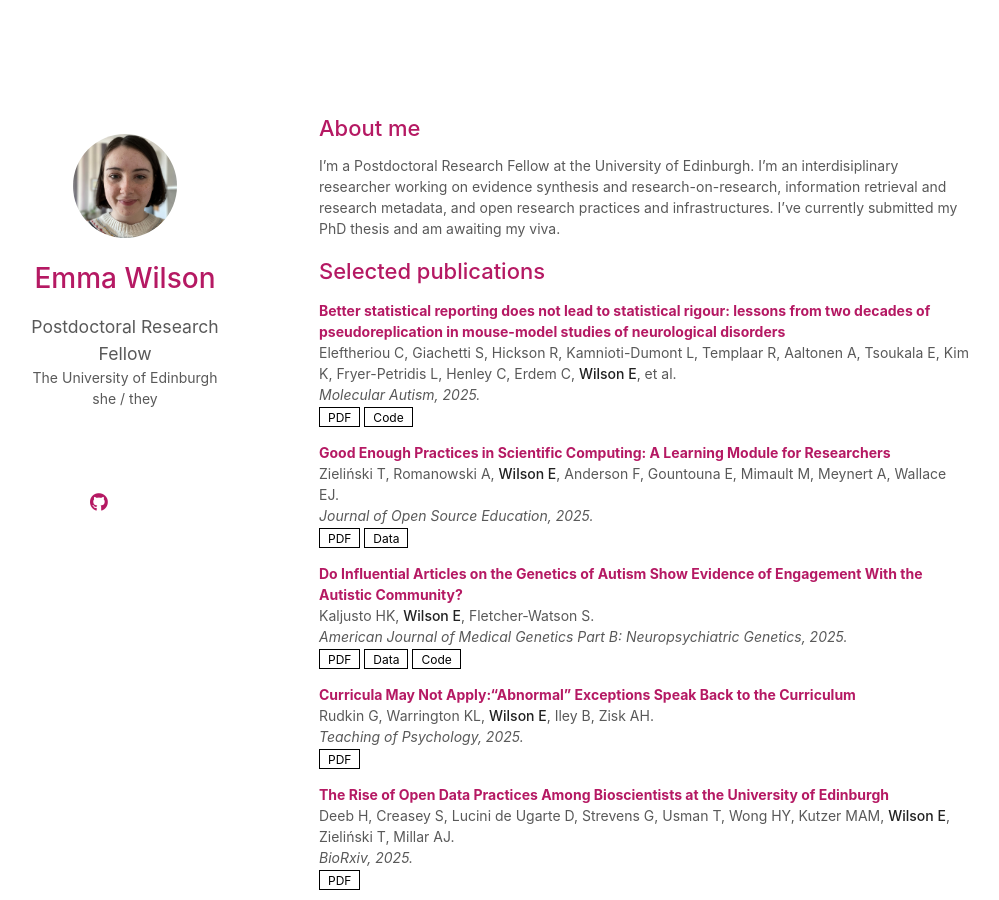
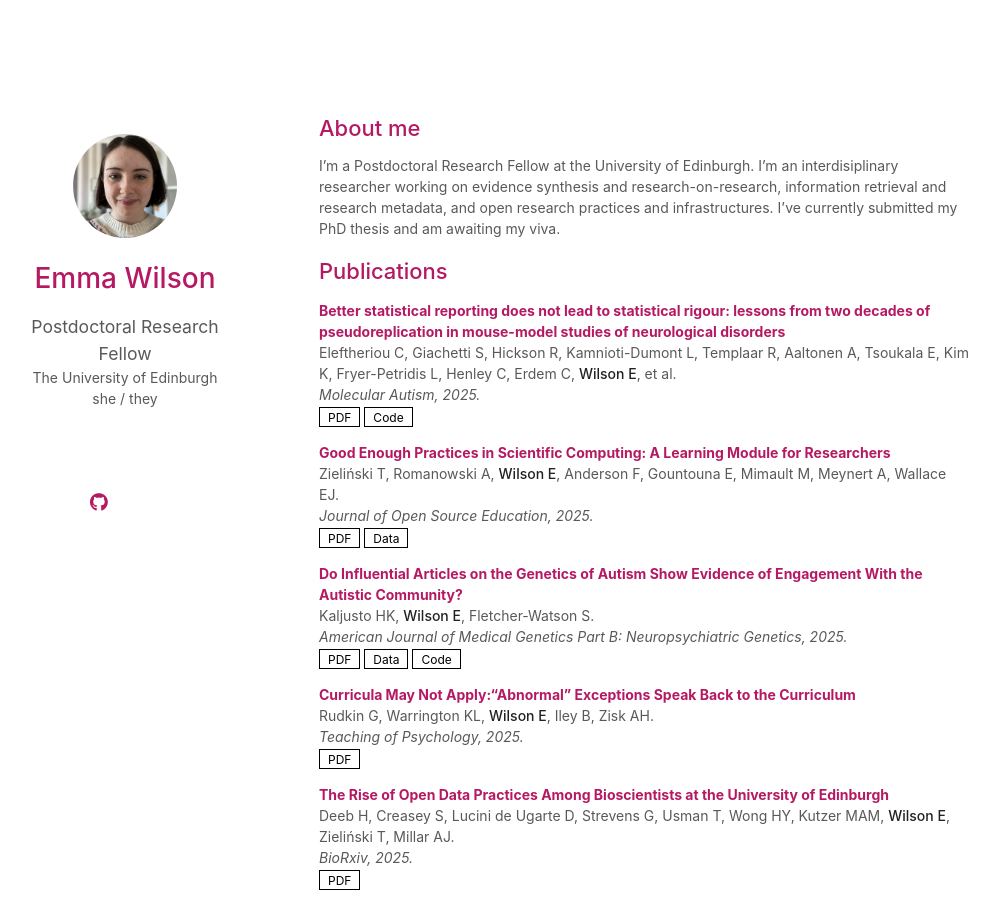
Before and after one commit to emma-wilson/emma-wilson.github.io, a Jekyll site: the page built from index.md, in a window 1280 px wide and 900 px high. Shown: the whole window, without its empty margins (151-1150 px from the left). Built offline with Jekyll 4.4.1, drawn with Linux system fonts in a browser that asks for light colours; nearby versions of some CDN libraries; comment, search, counter and statistics services are not loaded; a style sheet for code colours, icons or effects is not loaded; our own code applies the rules of GitHub Pages for plain Markdown files.

Commit message:
Update publications.md

```diff
--- a/_includes/publications.md
+++ b/_includes/publications.md
@@ -1,4 +1,4 @@
-<h2 id="publications" style="margin: 2px 0px -15px;">Selected publications</h2>
+<h2 id="publications" style="margin: 2px 0px -15px;">Publications</h2>
 <script type='text/javascript' src='https://d1bxh8uas1mnw7.cloudfront.net/assets/embed.js'></script>
 
 <div class="publications">
```
